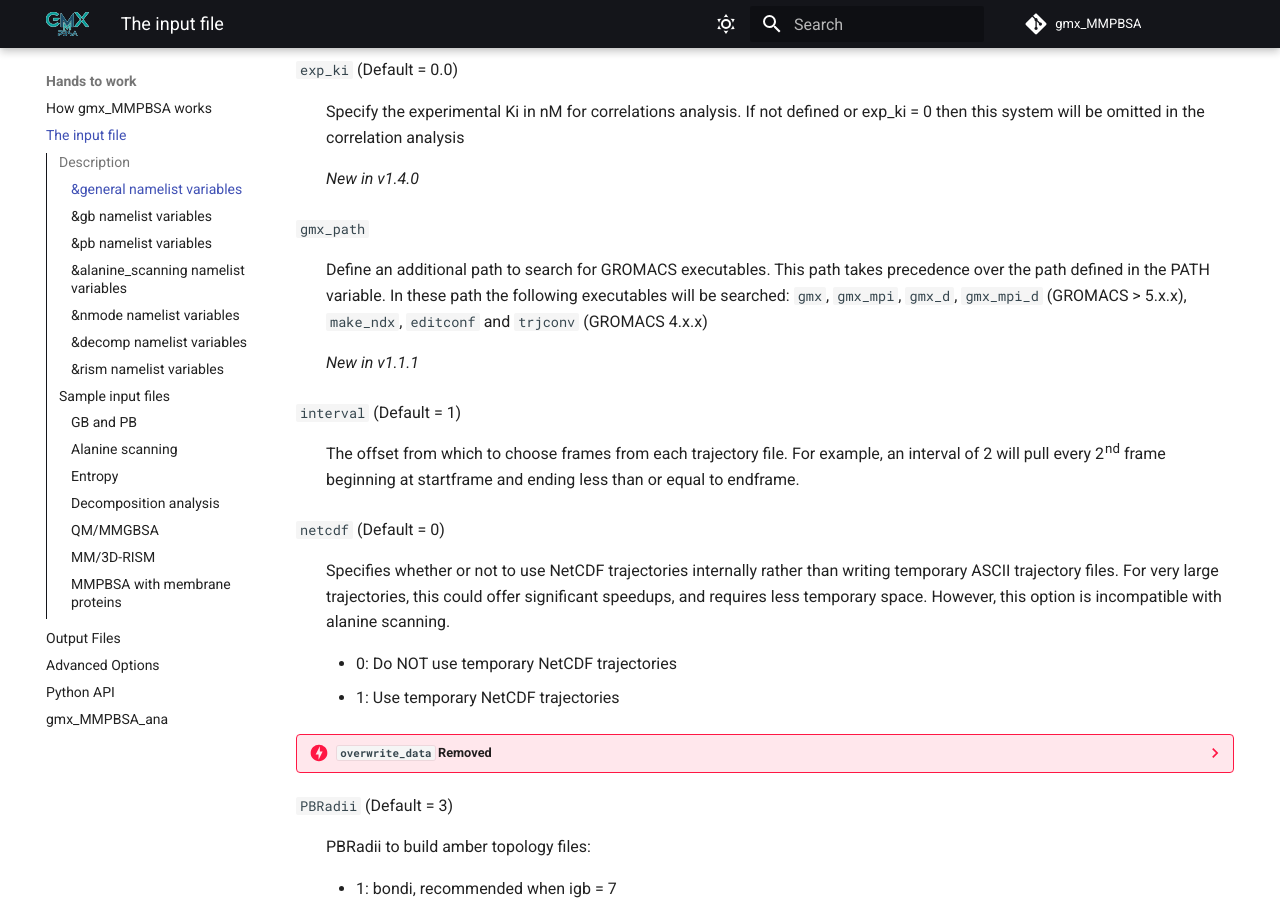
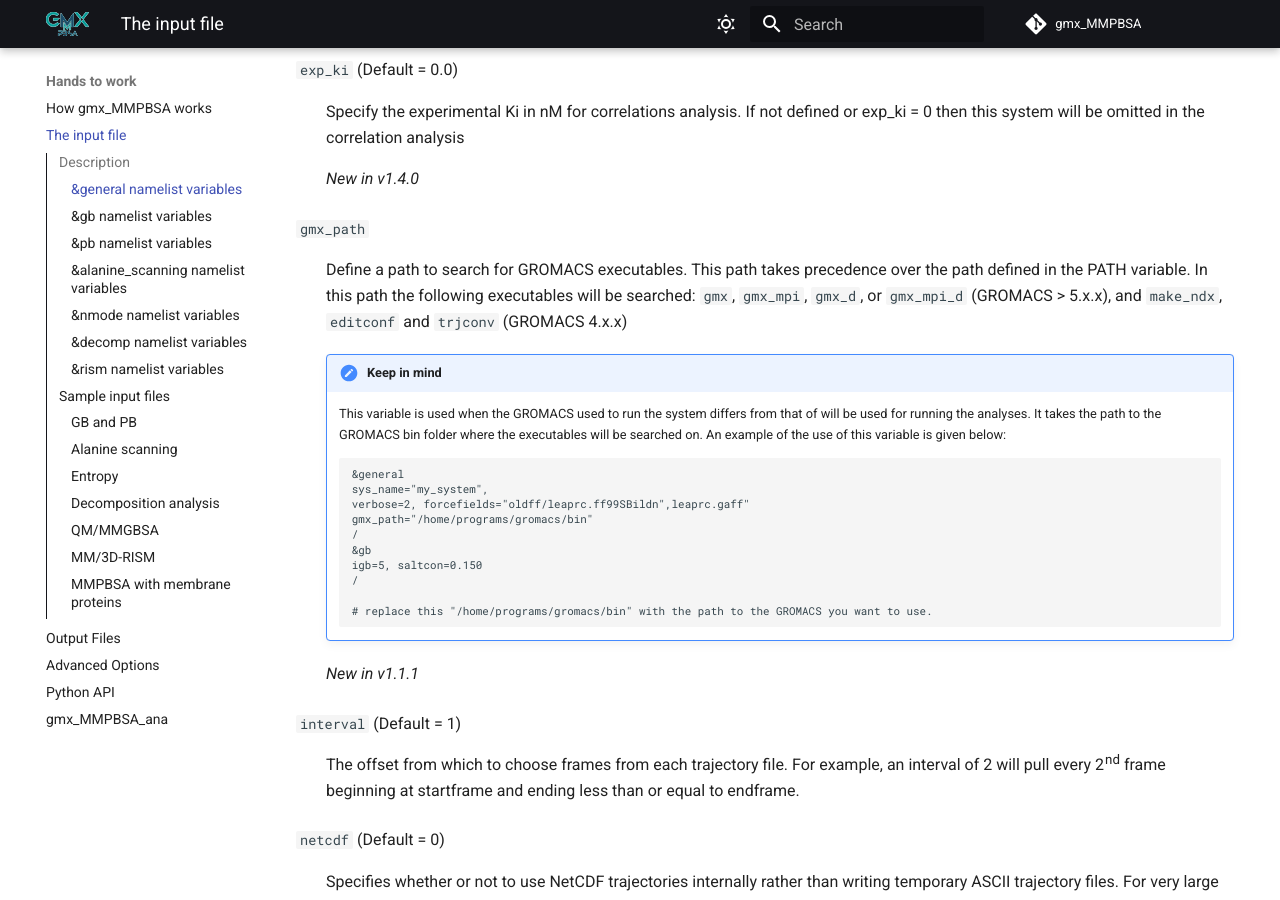
Before and after one commit to Valdes-Tresanco-MS/gmx_MMPBSA, an MkDocs documentation site: the page built from docs/input_file.md, in a window 1280 px wide and 900 px high, scrolled down 3605 px. Built offline with MkDocs 1.6.1 and Material for MkDocs 9.7.7, drawn with Linux system fonts in a browser that asks for light colours; comment, search, counter and statistics services are not loaded.

Commit message:
update gmx_path variable description

```diff
--- a/docs/input_file.md
+++ b/docs/input_file.md
@@ -172,9 +172,25 @@ omitted in the correlation analysis
     _New in v1.4.0_
 
 `gmx_path`
-:     Define an additional path to search for GROMACS executables. This path takes precedence over the path defined
-      in the PATH variable. In these path the following executables will be searched: `gmx`, `gmx_mpi`, `gmx_d`,
-      `gmx_mpi_d` (GROMACS > 5.x.x), `make_ndx`, `editconf` and `trjconv` (GROMACS 4.x.x)
+:     Define a path to search for GROMACS executables. This path takes precedence over the path defined
+      in the PATH variable. In this path the following executables will be searched: `gmx`, `gmx_mpi`, `gmx_d`, or
+      `gmx_mpi_d` (GROMACS > 5.x.x), and `make_ndx`, `editconf` and `trjconv` (GROMACS 4.x.x)
+
+    !!! note "Keep in mind"
+        This variable is used when the GROMACS used to run the system differs from that of will be used for running
+        the analyses. It takes the path to the GROMACS bin folder where the executables will be searched on.
+        An example of the use of this variable is given below:
+
+            &general
+            sys_name="my_system",
+            verbose=2, forcefields="oldff/leaprc.ff99SBildn",leaprc.gaff"
+            gmx_path="/home/programs/gromacs/bin"
+            /
+            &gb
+            igb=5, saltcon=0.150
+            /
+
+            # replace this "/home/programs/gromacs/bin" with the path to the GROMACS you want to use.
 
     _New in v1.1.1_
 
```
